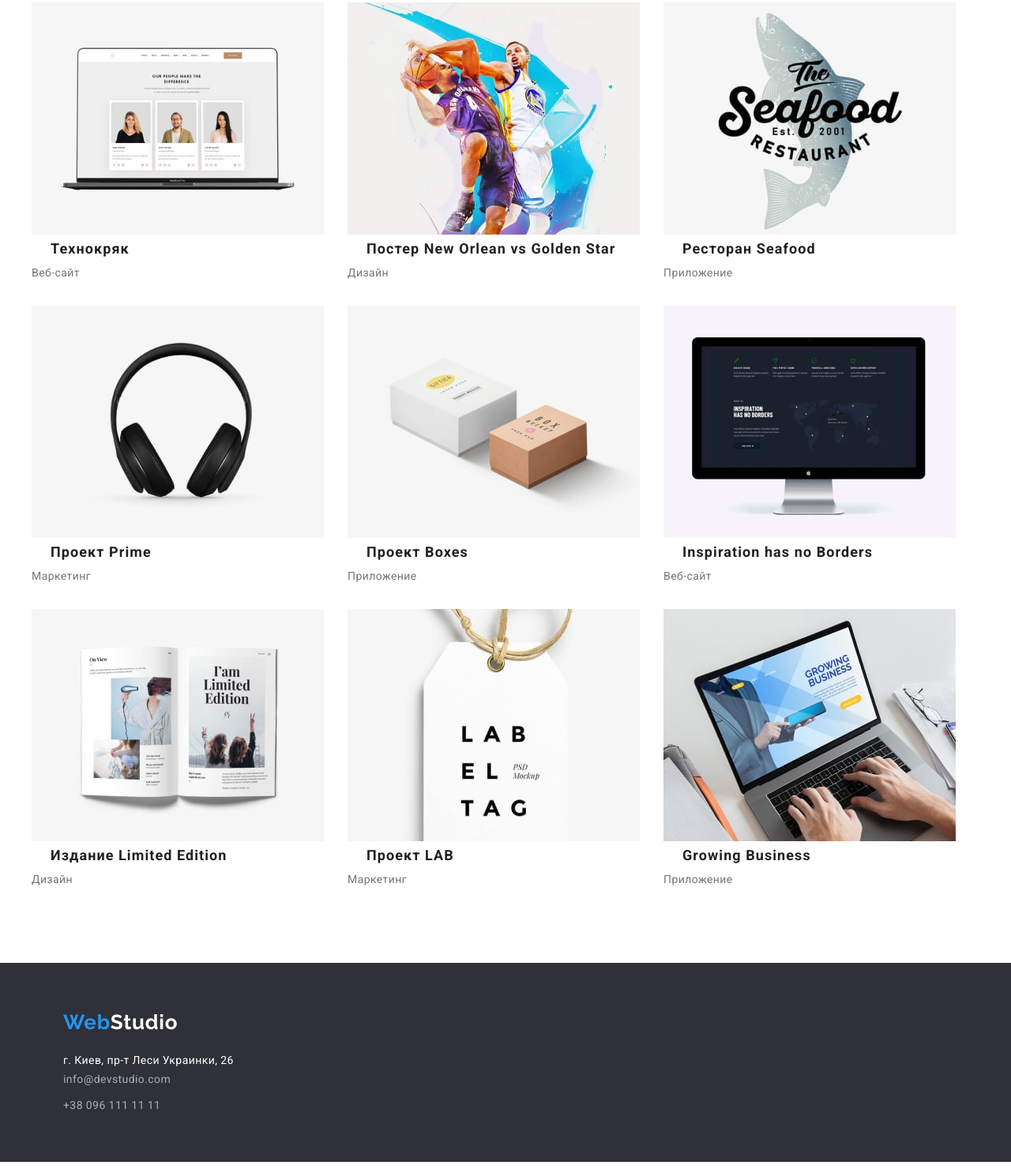
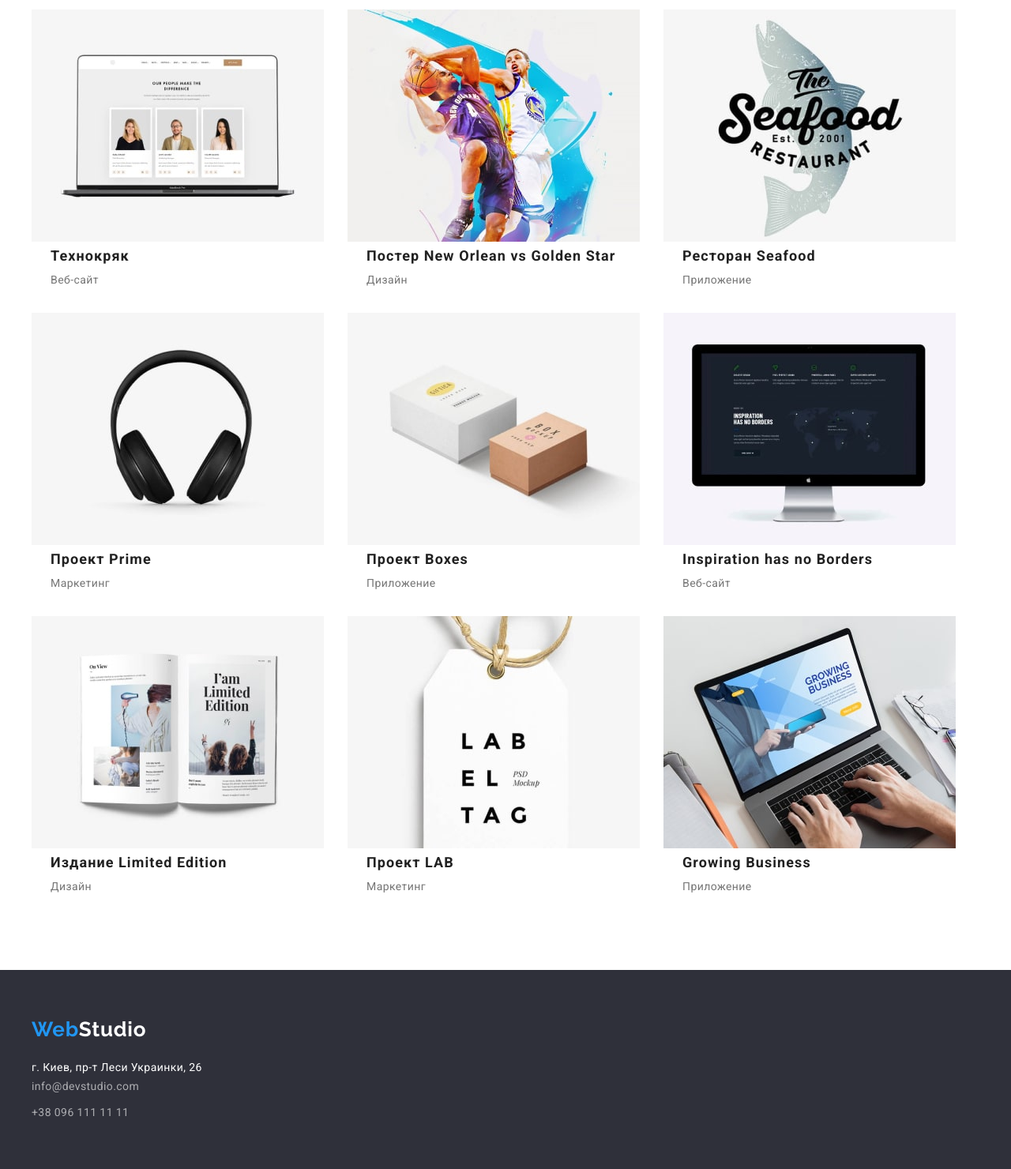
Before and after one commit to ZdorovykSergiy/hm3, a plain HTML site: page portfolio.html in a window 1280 px wide. Shown: the part 259-1739 px from the top of the page at 79% size. Drawn offline with Linux system fonts and the light colour scheme.

Commit message:
исправил последние замечания

```diff
--- a/css/style.css
+++ b/css/style.css
@@ -19,6 +19,9 @@
 }
 img {
   display: block;
+}
+ul {
+  padding: 0;
 }
 .link-logo,
 .link-logo1 {
@@ -73,7 +76,7 @@
 }
 .flexcont {
   display: flex;
-  padding: 24px 0;
+  padding: 0;
 }
 .flexcont-header {
   align-items: center;
@@ -97,6 +100,8 @@
 }
 .menu-link {
   color: var(--main-tree-color);
+  padding: 36px 0;
+  display: block;
 }
 .menu-link:hover,
 .menu-link:focus,
@@ -187,6 +192,7 @@
   color: #212121;
 }
 .text2 {
+  margin-left: 24px;
   font-family: Roboto;
   font-style: normal;
   font-weight: normal;
@@ -229,8 +235,8 @@
 }
 
 .teamblocktext {
-  margin-top: 30px;
-  margin-bottom: 30px;
+  padding-top: 30px;
+  padding-bottom: 30px;
 }
 .nametext {
   font-family: Roboto;
@@ -322,7 +328,11 @@
 }
 
 .footer-logo {
+  display: inline-block;
   margin-bottom: 20px;
+}
+.footer-adress-text {
+  margin-bottom: 9px;
 }
 .footer-link {
   margin-bottom: 9px;
--- a/portfolio.html
+++ b/portfolio.html
@@ -45,6 +45,7 @@
     </header>
 
     <main>
+      <section class="portfolio-section">
         <div class="container">
           <ul class="portfolio-items">
             <li class="portfolio-item">
@@ -63,97 +64,114 @@
               <button type="button" class="portfolio-button">Маркетинг</button>
             </li>
           </ul>
-      </div>
-      <div class="container">
           <ul class="portfolioworks-items">
             <li class="portfolioworks-item">
+              <a href="#" class="portfolioworks-link">
                 <img
                   src="./images/технокряк-min.jpg"
                   alt="технокряк-min"
                   width="370px"
                 />
                 <p class="tex21">Технокряк</p>
-            <p class="text2">Веб-сайт</p>
+                <p class="text2">Веб-сайт</p></a
+              >
             </li>
             <li class="portfolioworks-item">
+              <a href="#" class="portfolioworks-link">
                 <img src="./images/постер-min.jpg" alt="постер" width="370px" />
                 <p class="tex21">Постер New Orlean vs Golden Star</p>
-            <p class="text2">Дизайн</p>
+                <p class="text2">Дизайн</p></a
+              >
             </li>
             <li class="portfolioworks-item">
-            <img src="./images/ресторан-min.jpg" alt="Ресторан" width="370px" />
+              <a href="#" class="portfolioworks-link">
+                <img
+                  src="./images/ресторан-min.jpg"
+                  alt="Ресторан"
+                  width="370px"
+                />
                 <p class="tex21">Ресторан Seafood</p>
-            <p class="text2">Приложение</p>
+                <p class="text2">Приложение</p></a
+              >
             </li>
             <li class="portfolioworks-item">
+              <a href="#" class="portfolioworks-link">
                 <img
                   src="./images/проект-min.jpg"
                   alt="проект Prime"
                   width="370px"
                 />
                 <p class="tex21">Проект Prime</p>
-            <p class="text2">Маркетинг</p>
+                <p class="text2">Маркетинг</p></a
+              >
             </li>
             <li class="portfolioworks-item">
+              <a href="#" class="portfolioworks-link">
                 <img
                   src="./images/проектбокс-min.jpg"
                   alt="Проект Boxes"
                   width="370px"
                 />
                 <p class="tex21">Проект Boxes</p>
-            <p class="text2">Приложение</p>
+                <p class="text2">Приложение</p></a
+              >
             </li>
             <li class="portfolioworks-item">
+              <a href="#" class="portfolioworks-link">
                 <img
                   src="./images/бордерс-min.jpg"
                   alt="Inspiration has no Borders"
                   width="370px"
                 />
                 <p class="tex21">Inspiration has no Borders</p>
-            <p class="text2">Веб-сайт</p>
+                <p class="text2">Веб-сайт</p></a
+              >
             </li>
             <li class="portfolioworks-item mb">
+              <a href="#" class="portfolioworks-link">
                 <img
                   src="./images/издание-min.jpg"
                   alt="Издание Limited Edition"
                   width="370px"
                 />
                 <p class="tex21">Издание Limited Edition</p>
-            <p class="text2">Дизайн</p>
+                <p class="text2">Дизайн</p></a
+              >
             </li>
             <li class="portfolioworks-item mb">
+              <a href="#" class="portfolioworks-link">
                 <img
                   src="./images/проектлаб-min.jpg"
                   alt="Проект LAB"
                   width="370px"
                 />
                 <p class="tex21">Проект LAB</p>
-            <p class="text2">Маркетинг</p>
+                <p class="text2">Маркетинг</p></a
+              >
             </li>
             <li class="portfolioworks-item mb">
+              <a href="#" class="portfolioworks-link">
                 <img
                   src="./images/гровинБизнес-min.jpg"
                   alt="Growing Business"
                   width="370px"
                 />
                 <p class="tex21">Growing Business</p>
-            <p class="text2">Приложение</p>
+                <p class="text2">Приложение</p></a
+              >
             </li>
           </ul>
         </div>
+      </section>
     </main>
     <footer>
       <div class="container">
-        <nav>
-          <ul>
-            <li class="footer-logo">
-              <a href="#" class="link-logo1"
+        <a href="#" class="link-logo1 footer-logo"
           >Web<span class="span1">Studio</span></a
         >
-            </li>
-            <li class="adres-link">
-              <address>г. Киев, пр-т Леси Украинки, 26</address>
-            </li>
+        <address>
+          <p>г. Киев, пр-т Леси Украинки, 26</p>
+          <ul>
             <li class="footer-link">
               <a href="mailto:info@devstudio.com" class="adres-link2"
                 >info@devstudio.com</a
@@ -165,7 +183,7 @@
               >
             </li>
           </ul>
-        </nav>
+        </address>
       </div>
     </footer>
   </body>
```
Also changed, not shown: index.html (+16 -14 lines). Lines whose indentation alone changed are shown as unchanged.
